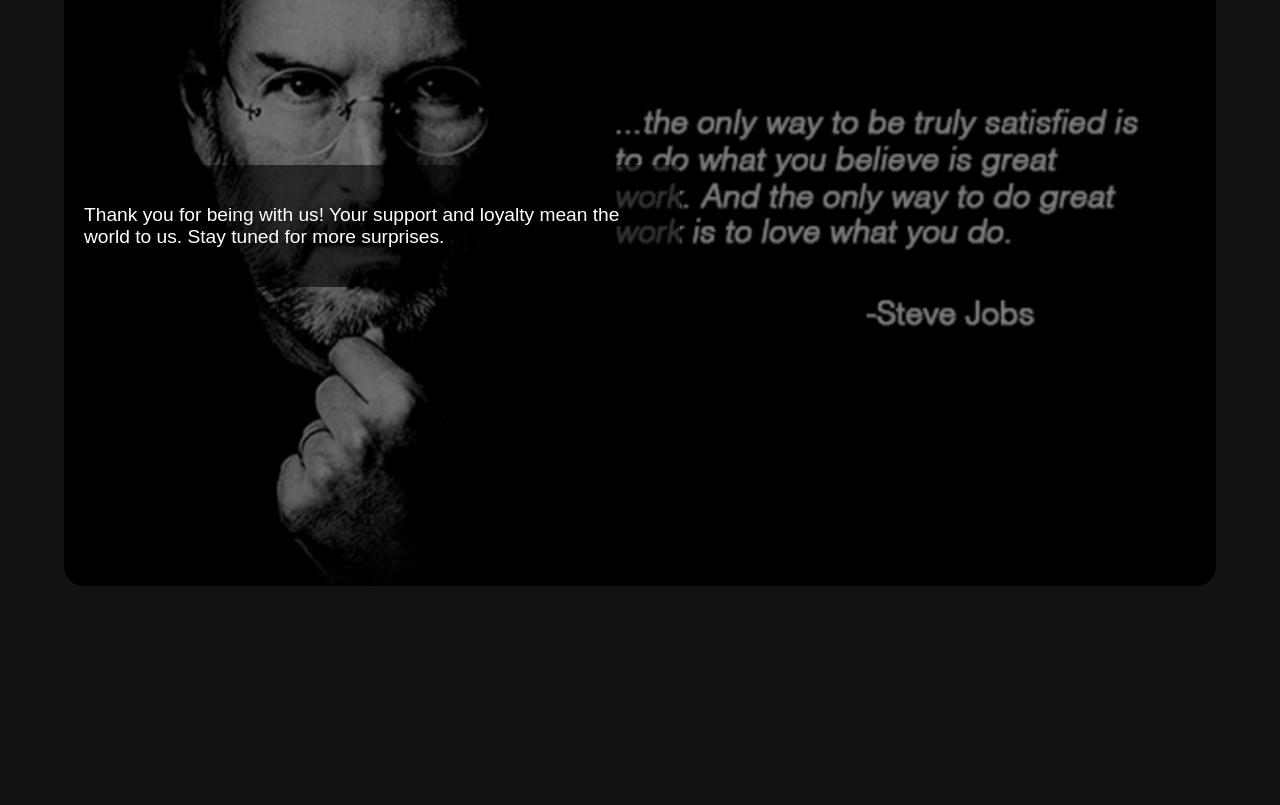
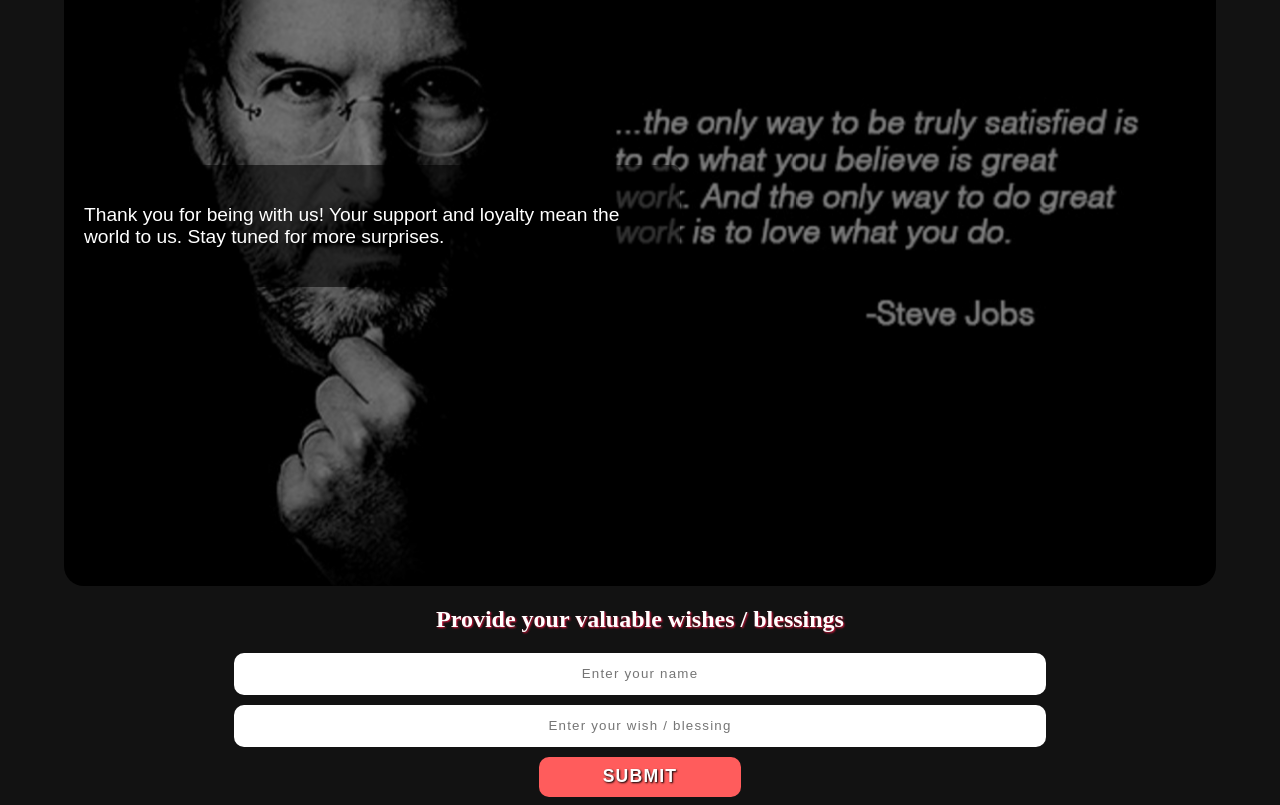
Before and after one commit to jpingithub/birthday-wish, a React (Create React App) app: page / in a window 1280 px wide. Shown: the part 3962-4767 px from the top of the page. Before the commit the page ends 4556 px from the top, so only its background shows below. Built offline with nearby package versions, Linux system fonts and the light colour scheme; the HTML template or start-up script is replaced by a standard one.

Commit message:
15.12.2024 added indexed db to store wihes

```diff
--- a/package.json
+++ b/package.json
@@ -5,6 +5,7 @@
   "dependencies": {
     "aos": "^2.3.4",
     "cra-template": "1.2.0",
+    "idb": "^8.0.0",
     "react": "^16.14.0",
     "react-dom": "^16.14.0",
     "react-scripts": "5.0.1"
--- a/src/App.jsx
+++ b/src/App.jsx
@@ -1,8 +1,9 @@
 import React from 'react';
 import Welcome from "./pages/Welcome";
 import AOS from "./pages/AOS";
-import WishesComponent from './components/WishesComponent'; // Import the WishesComponent
+import WishesComponent from './components/WishesComponent';
 import '../src/styling/App.css';
+import Wishes from './components/Wishes';
 
 function App() {
   return (
@@ -10,6 +11,7 @@
       <Welcome />
       <AOS />
       <WishesComponent />
+      <Wishes/>
     </>
   );
 }
--- /dev/null
+++ b/src/components/Wishes.jsx
@@ -0,0 +1,48 @@
+import React, { useState } from 'react';
+import { addWish } from '../data/DB.js';
+import '../styling/WishingForm.css'
+
+const Wishes = () => {
+  const [name, setName] = useState('');
+  const [wishText, setWishText] = useState('');
+
+  const handleAddWish = async () => {
+    if (!name.trim() || !wishText.trim()) {
+      alert('Please fill in both fields!');
+      return;
+    }
+
+    try {
+      await addWish({ name, wish: wishText });
+      alert('Thank you for your wish/blessing!');
+      setName('');
+      setWishText('');
+    } catch (error) {
+      alert('There was an error adding your wish. Please try again.');
+    }
+  };
+
+
+  return (
+    <div className='wish-full-component'>
+      <h2>Provide your valuable wishes / blessings</h2>
+      <div className='wish-inputs-button'>
+        <input
+          type="text"
+          placeholder="Enter your name"
+          value={name}
+          onChange={(e) => setName(e.target.value)}
+        />
+        <input
+          type="text"
+          placeholder="Enter your wish / blessing"
+          value={wishText}
+          onChange={(e) => setWishText(e.target.value)}
+        />
+        <button onClick={handleAddWish}>SUBMIT</button>
+      </div>
+    </div>
+  );
+};
+
+export default Wishes;
--- a/src/components/WishesComponent.jsx
+++ b/src/components/WishesComponent.jsx
@@ -1,18 +1,36 @@
-import React, { useState } from 'react';
-import wishesData from '../data/wishesList.js';
+import React, { useEffect, useState } from 'react';
+import { allWishes, deleteAllWishes } from '../data/DB.js';
 
 const WishesComponent = () => {
   const [showModal, setShowModal] = useState(false);
   const [currentPage, setCurrentPage] = useState(1);
+  const [wishes, setWishes] = useState([]);
   const itemsPerPage = 10;
+
+  const fetchWishes = async () => {
+    const allFetchedWishes = await allWishes();
+    setWishes(allFetchedWishes);
+  };
+
+  useEffect(() => {
+    fetchWishes();
+
+    const interval = setInterval(fetchWishes, 5000);
+    return () => clearInterval(interval);
+  }, []);
 
   const toggleModal = () => setShowModal(!showModal);
 
+  const handleDeleteAllWishes = async () => {
+    await deleteAllWishes();
+    fetchWishes();
+  };
+
   const indexOfLastWish = currentPage * itemsPerPage;
   const indexOfFirstWish = indexOfLastWish - itemsPerPage;
-  const currentWishes = wishesData.slice(indexOfFirstWish, indexOfLastWish);
+  const currentWishes = wishes.slice(indexOfFirstWish, indexOfLastWish);
 
-  const totalPages = Math.ceil(wishesData.length / itemsPerPage);
+  const totalPages = Math.ceil(wishes.length / itemsPerPage);
 
   const handlePagination = (page) => {
     if (page >= 1 && page <= totalPages) {
@@ -33,7 +51,7 @@
             <ul className="wishes-list">
               {currentWishes.map((wish) => (
                 <li key={wish.id}>
-                  <strong>{wish.id}. {wish.name} : </strong>{wish.wish}
+                  <strong>🎉 {wish.name} : </strong>{wish.wish}
                 </li>
               ))}
             </ul>
@@ -48,7 +66,10 @@
               </button>
             </div>
 
-            <button className="close-modal" onClick={toggleModal}>Close</button>
+            <div className="buttons">
+              <button className="close-modal" onClick={toggleModal}>Close</button>
+              <button className="close-modal" onClick={handleDeleteAllWishes}>Delete All Wishes</button>
+            </div>
           </div>
         </div>
       )}
--- /dev/null
+++ b/src/data/DB.js
@@ -0,0 +1,34 @@
+import { openDB } from 'idb';
+
+// Initialize the IndexedDB database
+const initDB = async () => {
+  const db = await openDB('WishesDB', 1, {
+    upgrade(db) {
+      if (!db.objectStoreNames.contains('wishes')) {
+        db.createObjectStore('wishes', { keyPath: 'id', autoIncrement: true });
+      }
+    },
+  });
+  return db;
+};
+
+// Add a wish
+export const addWish = async (wish) => {
+  const db = await initDB();
+  const id = await db.add('wishes', wish);
+  return id;
+};
+
+// Get all wishes
+export const allWishes = async () => {
+  const db = await initDB();
+  return await db.getAll('wishes');
+};
+
+// Delete all wishes
+export const deleteAllWishes = async () => {
+  const db = await initDB();
+  const transaction = db.transaction('wishes', 'readwrite');
+  const store = transaction.objectStore('wishes');
+  await store.clear(); // Clears all entries
+};
--- a/src/styling/App.css
+++ b/src/styling/App.css
@@ -1,6 +1,5 @@
-/* Positioning for the floating wishes icon */
 .wishes-component {
-    position: fixed;  /* Fixed positioning to stay in place */
+    position: fixed;
     bottom: 20px;
     right: 20px;
     height: 50px;
@@ -13,6 +12,11 @@
     transition: all .3s linear;
     border: none;
     outline: none;
+  }
+  .buttons{
+    display: flex;
+    justify-content: center;
+    gap: 20%;
   }
 
   .wishes-component:hover{
@@ -27,9 +31,7 @@
     text-shadow: 3px 3px 5px black;
   }
 
-  /* Close button inside the modal */
   .close-modal {
-    padding: 10px 20px;
     background-color: #ff5c5c;
     color: white;
     border: none;
@@ -37,24 +39,25 @@
     border-radius: 8px;
     font-size: 1rem;
     transition: background 0.3s ease;
+    width: 50%;
+    padding: 8px 0;
   }
 
   .close-modal:hover {
     background-color: #e60000;
   }
 
-  /* Modal content styling */
   .modal {
     position: fixed;
     top: 0;
     left: 0;
     right: 0;
     bottom: 0;
-    background-color: rgba(0, 0, 0, 0.5); /* Dark background */
+    background-color: rgba(0, 0, 0, 0.5);
     display: flex;
     justify-content: center;
     align-items: center;
-    z-index: 999;  /* Make sure modal appears on top */
+    z-index: 999;
   }
 
   .modal-content {
@@ -79,7 +82,6 @@
     margin: 10px 0;
   }
 
-  /* Pagination Controls */
   .pagination {
     display: flex;
     justify-content: space-between;
@@ -108,3 +110,6 @@
     background-color: #121212;
     color: white;
   }
+  body::-webkit-scrollbar{
+    width: 0;
+  }
--- /dev/null
+++ b/src/styling/WishingForm.css
@@ -0,0 +1,40 @@
+.wish-full-component{
+    display: flex;
+    flex-direction: column;
+    align-items: center;
+    justify-content: center;
+}
+.wish-full-component h2{
+    font-weight: bolder;
+    text-shadow: 1px 1px 2px crimson;
+}
+.wish-inputs-button{
+    width: 80%;
+    display: flex;
+    flex-direction: column;
+    gap: 10px;
+    align-items: center;
+}
+.wish-inputs-button input, .wish-inputs-button button{
+    height: 40px;
+    text-align: center;
+    border-radius: 10px;
+    border: none;
+    outline: none;
+    letter-spacing: 1.2px;
+    width: 80%;
+}
+.wish-inputs-button button{
+    width: 20%;
+    color: white;
+    background-color: #ff5c5c;
+    font-weight: bolder;
+    transition: all .2s linear;
+    font-size: 1.1rem;
+    text-shadow: 1px 1px 2px black;
+    cursor: pointer;
+}
+.wish-inputs-button button:hover{
+    background-color: rgb(100, 162, 100);
+    width: 25%;
+}
```
Also changed, not shown: 1 other file (tests, documents, lock files or other folders).
